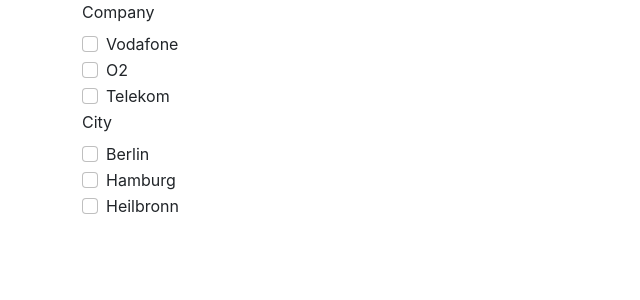
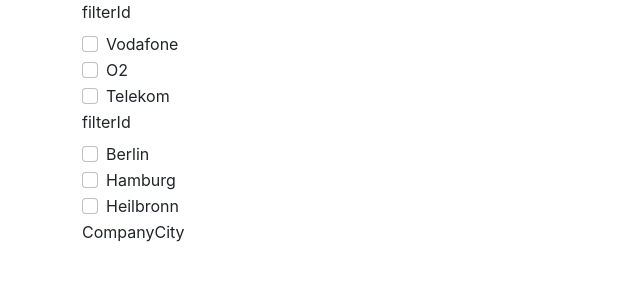
Before and after one commit to petracarrion/learn-react, a React (Create React App) app in the folder job-market-analytics/: page / in a window 1280 px wide. Shown: the top 300 px of the page, without its empty margins (0-640 px from the left). Built offline with nearby package versions, Linux system fonts and the light colour scheme.

Commit message:
Add store.ts and filterSlice.ts

```diff
--- a/job-market-analytics/src/app/App.tsx
+++ b/job-market-analytics/src/app/App.tsx
@@ -1,61 +1,17 @@
 import React from 'react';
+import { Provider } from 'react-redux';
 import './App.css';
-import FilterContainer, {FilterContainerProps} from "../features/filter/FilterContainer";
+import FilterContainer from "../features/filter/FilterContainer";
+import store from './store';
 
-const filterItems: FilterContainerProps = {
-    filterItems: [
-        {
-            name: 'company',
-            options: [
-                {
-                    name: 'Vodafone',
-                    weight: '99',
-                    checked: false,
-                },
-                {
-                    name: 'O2',
-                    weight: '99',
-                    checked: false,
-                },
-                {
-                    name: 'Telekom',
-                    weight: '99',
-                    checked: false,
-                },
-            ],
-        },
-        {
-            name: 'city',
-            options: [
-                {
-                    name: 'Berlin',
-                    weight: '99',
-                    checked: false,
-                },
-                {
-                    name: 'Hamburg',
-                    weight: '99',
-                    checked: false,
-                },
-                {
-                    name: 'Heilbronn',
-                    weight: '99',
-                    checked: false,
-                },
-            ],
-        },
-    ],
-};
 
 function App() {
     return (
-        <div>
+        <Provider store={store}>
             <main>
-                <FilterContainer
-                    filterItems={filterItems.filterItems}
-                />
+                <FilterContainer/>
             </main>
-        </div>
+        </Provider>
     );
 }
 
--- /dev/null
+++ b/job-market-analytics/src/app/store.ts
@@ -0,0 +1,12 @@
+import { configureStore } from '@reduxjs/toolkit';
+import filterReducer from '../features/filter/filterSlice';
+
+const store = configureStore({
+    reducer: {
+        filter: filterReducer,
+    },
+});
+
+export type RootState = ReturnType<typeof store.getState>
+
+export default store
--- /dev/null
+++ b/job-market-analytics/src/features/filter/Filter.tsx
@@ -0,0 +1,28 @@
+import {Form} from "react-bootstrap";
+import {useSelector} from "react-redux";
+import {selectFilterById} from "./filterSlice";
+import FilterOption from "./FilterOption";
+import {RootState} from "../../app/store";
+
+export type FilterProps = {
+    filterId: string,
+}
+
+export default function Filter({filterId}: FilterProps) {
+    const filter = useSelector(state => selectFilterById(state as RootState, filterId));
+    console.log({filter})
+    return (
+        <Form.Group>
+
+            <Form.Label>filterId</Form.Label>
+
+            {filter.filterOptions.map((filterOptionId) =>
+                <FilterOption
+                    key={filterOptionId}
+                    filterOptionId={filterOptionId}
+                />
+            )}
+
+        </Form.Group>
+    );
+};
--- a/job-market-analytics/src/features/filter/FilterContainer.tsx
+++ b/job-market-analytics/src/features/filter/FilterContainer.tsx
@@ -1,25 +1,27 @@
-import FilterItem, {FilterItemProps} from "./FilterItem";
+import Filter from "./Filter";
 import {Col, Container, Row} from "react-bootstrap";
+import {useSelector} from "react-redux";
+import {selectAllFilterIds} from "./filterSlice";
 
 
-export type FilterContainerProps = {
-    filterItems: FilterItemProps[],
-}
 
-export default function FilterContainer({filterItems}: FilterContainerProps) {
+export default function FilterContainer() {
+    const allFilterIds = useSelector(selectAllFilterIds);
+    console.log({allFilterIds});
+
     return (
         <Container>
             <Row>
                 <Col>
-                    {filterItems.map((filterItem) =>
-                        <FilterItem
-                            key={filterItem.name}
-                            name={filterItem.name}
-                            options={filterItem.options}
+                    {allFilterIds.map((filterId) =>
+                        <Filter
+                            key={filterId}
+                            filterId={filterId}
                         />
                     )}
                 </Col>
             </Row>
+            {allFilterIds}
         </Container>
     )
 };
--- a/job-market-analytics/src/features/filter/FilterItem.tsx
+++ /dev/null
@@ -1,35 +0,0 @@
-import { Form } from "react-bootstrap";
-
-function capitalizeFirstLetter(str: string) {
-    return str.charAt(0).toUpperCase() + str.slice(1);
-}
-
-
-export type FilterItemProps = {
-    name: string,
-    options: {
-        name: string,
-        weight: string,
-        checked: boolean,
-    }[],
-}
-
-export default function FilterItem({name, options}: FilterItemProps) {
-    return (
-        <Form.Group>
-
-            <Form.Label>{capitalizeFirstLetter(name)}</Form.Label>
-
-            {options.map((option) =>
-                <Form.Check
-                    type="checkbox"
-                    key={option.name}
-                    id={option.name}
-                    label={option.name}
-                    defaultChecked={option.checked}
-                />
-            )}
-
-        </Form.Group>
-    );
-};
--- /dev/null
+++ b/job-market-analytics/src/features/filter/FilterOption.tsx
@@ -0,0 +1,23 @@
+import { Form } from "react-bootstrap";
+import {useSelector} from "react-redux";
+import {selectFilterOptionById} from "./filterSlice";
+import {RootState} from "../../app/store";
+
+
+export type FilterOptionPropsOld = {
+    filterOptionId: string,
+}
+
+export default function FilterOption({filterOptionId}: FilterOptionPropsOld) {
+    const filterOption = useSelector(state => selectFilterOptionById(state as RootState, filterOptionId));
+    console.log({filterOptionId, filterOption})
+    return (
+        <Form.Check
+            key={filterOptionId}
+            type="checkbox"
+            id={filterOption.name}
+            label={filterOption.name}
+            defaultChecked={filterOption.checked}
+        />
+    );
+};
--- /dev/null
+++ b/job-market-analytics/src/features/filter/filterSlice.ts
@@ -0,0 +1,127 @@
+import { createSlice } from '@reduxjs/toolkit';
+import {RootState} from "../../app/store";
+
+type filterContainerType = {
+    id: string,
+    filterOptions: string[],
+};
+
+type filterOptionType = {
+    id: string,
+    name: string,
+    weight: number,
+    checked: boolean,
+};
+
+export type FilterStateType = {
+    filter: {
+        byId: { [key: string]: filterContainerType; },
+        allIds: string[],
+    },
+    filterOption: {
+        byId: { [key: string]: filterOptionType; },
+        allIds: string[],
+    }
+};
+
+
+const entities: FilterStateType = {
+    filter: {
+        byId: {
+            'Company':{
+                id: 'Company',
+                filterOptions: [
+                    'Company/Vodafone',
+                    'Company/O2',
+                    'Company/Telekom',
+                ],
+            },
+            'City': {
+                id: 'City',
+                filterOptions: [
+                    'City/Berlin',
+                    'City/Hamburg',
+                    'City/Heilbronn',
+                ],
+            },
+        },
+        allIds: [
+            'Company',
+            'City',
+        ],
+    },
+    filterOption: {
+        byId: {
+            'Company/Vodafone': {
+                id: 'Company/Vodafone',
+                name: 'Vodafone',
+                weight: 99,
+                checked: false,
+            },
+            'Company/O2': {
+                id: 'Company/O2',
+                name: 'O2',
+                weight: 99,
+                checked: false,
+            },
+            'Company/Telekom': {
+                id: 'Company/Telekom',
+                name: 'Telekom',
+                weight: 99,
+                checked: false,
+            },
+            'City/Berlin': {
+                id: 'City/Berlin',
+                name: 'Berlin',
+                weight: 99,
+                checked: false,
+            },
+            'City/Hamburg': {
+                id: 'City/Hamburg',
+                name: 'Hamburg',
+                weight: 99,
+                checked: false,
+            },
+            'City/Heilbronn': {
+                id: 'City/Heilbronn',
+                name: 'Heilbronn',
+                weight: 99,
+                checked: false,
+            },
+        },
+        allIds: [
+            'Company/Vodafone',
+            'Company/O2',
+            'Company/Telekom',
+            'City/Berlin',
+            'City/Hamburg',
+            'City/Heilbronn',
+        ],
+    }
+}
+
+export const filterSlice = createSlice({
+    name: 'filter',
+    initialState: entities,
+    reducers: {
+        // increment: (state) => {
+        //     // Redux Toolkit allows us to write "mutating" logic in reducers. It
+        //     // doesn't actually mutate the state because it uses the immer library,
+        //     // which detects changes to a "draft state" and produces a brand new
+        //     // immutable state based off those changes
+        //     state.value += 1
+        // },
+        // decrement: (state) => {
+        //     state.value -= 1
+        // },
+        // toggleFilter: (state, action) => {
+        //     state.value += action.payload
+        // },
+    },
+})
+
+export const selectAllFilterIds = (state: RootState) => state.filter.filter.allIds
+export const selectFilterById = (state: RootState, filterId: string) => state.filter.filter.byId[filterId]
+export const selectFilterOptionById = (state: RootState, filterOptionId: string) => state.filter.filterOption.byId[filterOptionId]
+
+export default filterSlice.reducer
```
